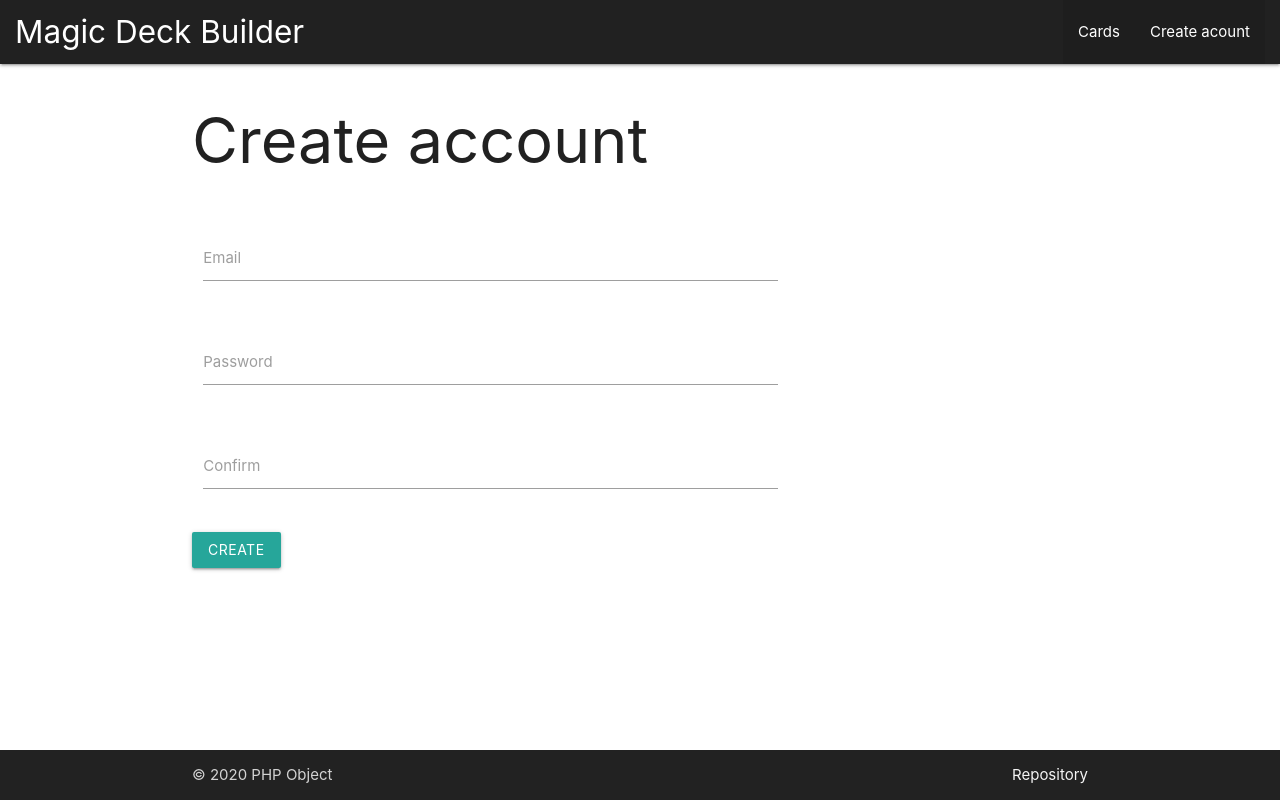
After one commit to seeren-training/PHP-Object, a PHP site: template magic-deck/templates/user/create.html.php in a window 1280 px wide. The commit adds this page. Run offline with PHP 8.4, Linux system fonts and the light colour scheme; the template is opened without the code that fills it, so the values that code supplies are empty; some libraries are stand-ins or nearby versions.

Commit message:
Before TP

```diff
--- a/magic-deck/src/Controller/CardController.php
+++ b/magic-deck/src/Controller/CardController.php
@@ -10,7 +10,7 @@ class CardController extends Controller
 
     public function showAll(): void
     {
-        $this->render("card/show-all.php", [
+        $this->render("card/show-all.html.php", [
             "optionList" => $optionList = (new MagicCardBuilderService())->buildOptionList(),
             "cardList" => (new CardService())->findAll($optionList),
         ]);
--- a/magic-deck/src/Controller/UserController.php
+++ b/magic-deck/src/Controller/UserController.php
@@ -7,9 +7,7 @@ class UserController extends Controller
 
     public function create(): void
     {
-        $this->render("user/create.php", [
-            "title" => "",
-        ]);
+        $this->render("user/create.html.php", []);
     }
 
 }
--- a/magic-deck/templates/card/footer.php
+++ b/magic-deck/templates/card/footer.html.php
@@ -17,4 +17,4 @@
     <?php endif ?>
 </div>
 
-<?php include __DIR__ . "/../footer.php" ?>
+<?php include __DIR__ . "/../footer.html.php" ?>
--- a/magic-deck/templates/card/header.php
+++ b/magic-deck/templates/card/header.html.php
@@ -1,4 +1,4 @@
-<?php include __DIR__ . "/../header.php" ?>
+<?php include __DIR__ . "/../header.html.php" ?>
 
 <div class="nav-extended filter right-align">
     <a href="?colors=red" class="waves-effect waves-light btn red">Red</a>
--- a/magic-deck/templates/card/show-all.php
+++ b/magic-deck/templates/card/show-all.html.php
@@ -1,4 +1,4 @@
-<?php include __DIR__ . "/header.php" ?>
+<?php include __DIR__ . "/header.html.php" ?>
 
 <main>
     <div class="container">
@@ -19,4 +19,4 @@
     </div>
 </main>
 
-<?php include __DIR__ . "/footer.php" ?>
+<?php include __DIR__ . "/footer.html.php" ?>
--- /dev/null
+++ b/magic-deck/templates/user/create.html.php
@@ -0,0 +1,41 @@
+<?php include __DIR__ . "/../header.html.php" ?>
+
+<main>
+    <div class="container">
+        <div class="row">
+            <h1>
+                Create account
+            </h1>
+        </div>
+
+        <div class="row">
+            <form class="col s12" method="post" action="" novalidate>
+                <div class="row">
+                    <div class="input-field col s12 m8">
+                        <input id="email" type="email" name="email">
+                        <label for="email">Email</label>
+                    </div>
+                </div>
+                <div class="row">
+                    <div class="input-field col s12 m8">
+                        <input id="password" type="password" name="password">
+                        <label for="password">Password</label>
+                    </div>
+                </div>
+                <div class="row">
+                    <div class="input-field col s12 m8">
+                        <input id="confirm" type="password" name="confirm">
+                        <label for="confirm">Confirm</label>
+                    </div>
+                </div>
+                <div class="row">
+                    <input class="btn btn-primary" type="submit" name="user-create"
+                           value="Create">
+                </div>
+            </form>
+        </div>
+
+    </div>
+</main>
+
+<?php include __DIR__ . "/../footer.html.php" ?>
```
Also changed, not shown: magic-deck/src/Controller/Controller.php (+3 -6 lines), magic-deck/src/Form/FormInterface.php (added, +48 -0 lines), magic-deck/src/Form/UserForm.php (added, +23 -0 lines), magic-deck/templates/user/create.php (deleted, +0 -14 lines), magic-deck/resources/uml/class/Interfaces.jpg (added), magic-deck/templates/footer.html.php (renamed from magic-deck/templates/footer.php), magic-deck/templates/header.html.php (renamed from magic-deck/templates/header.php).
